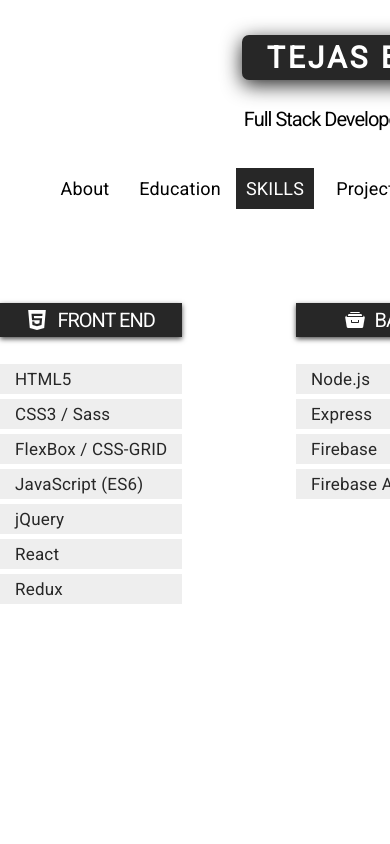
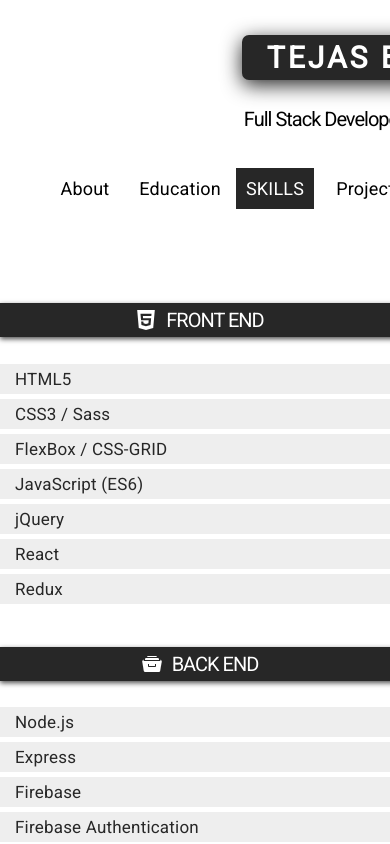
Before and after one commit to bhosaleT/my-portfolio-react, a React (Create React App) app: page / in a window 390 px wide. Both pictures are taken after a click on the item "Skills". Shown: the top 844 px of the page. Built offline with nearby package versions, Linux system fonts and the light colour scheme.

Commit message:
added media queries for Skills and Contact

```diff
--- a/src/css/App.css
+++ b/src/css/App.css
@@ -248,6 +248,15 @@ li {
   justify-content: space-between;
 }
 
+@media (max-width: 900px) {
+  .skill-block {
+    display: flex;
+    /* margin: 50px auto; */
+    flex-direction: column;
+    width: 400px;
+  }
+}
+
 .skill-block__heading {
   background: #272727;
   width: 100%;
@@ -287,12 +296,15 @@ li {
 
 @media (max-width: 810px) {
   .contact {
+    /* margin: 0; */
     display: flex;
     flex-direction: column;
+    width: 500px;
+    padding-bottom: 20px;
   }
+
   #map {
-
-    width: auto;
+    margin-bottom: 20px;
   }
 }
 
```
